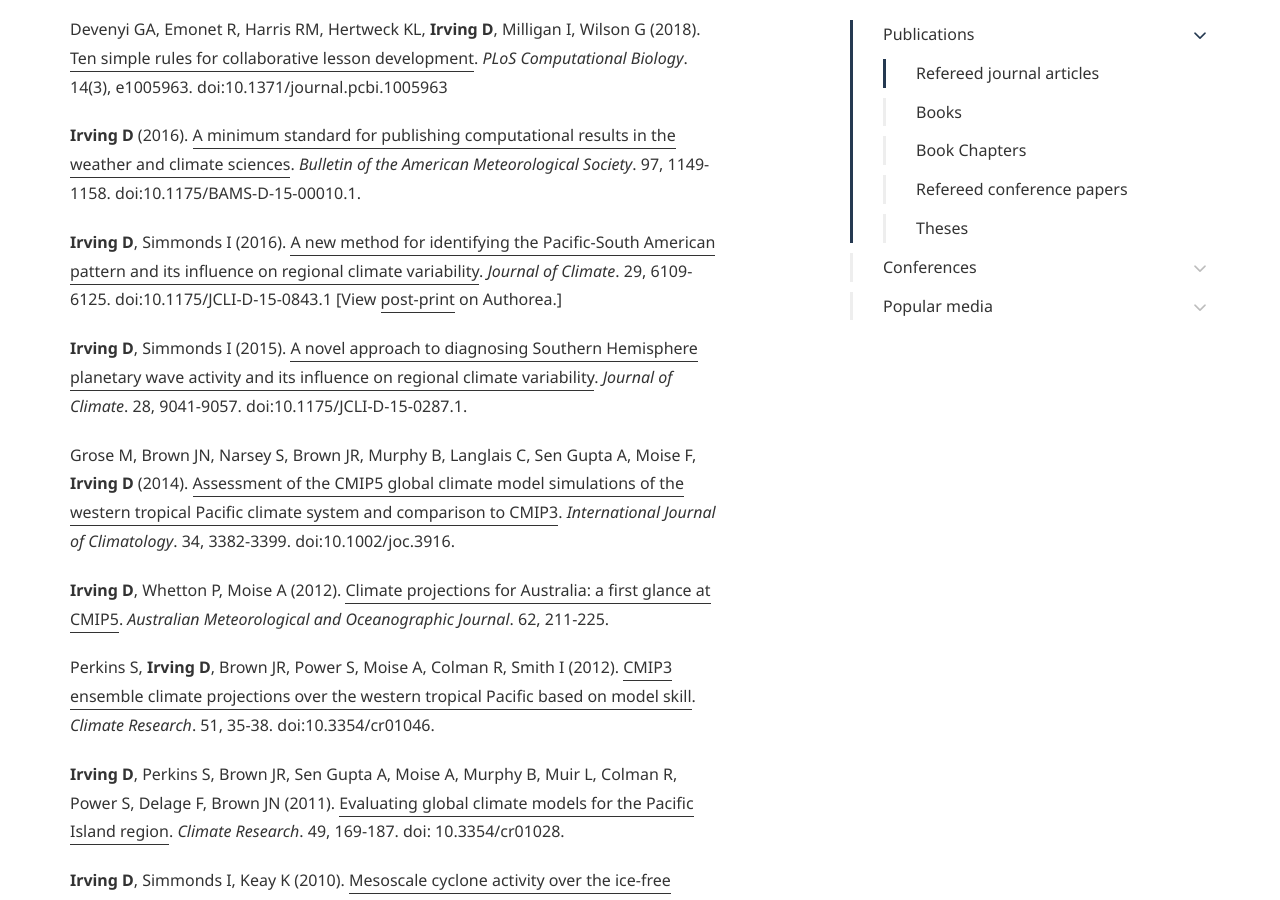
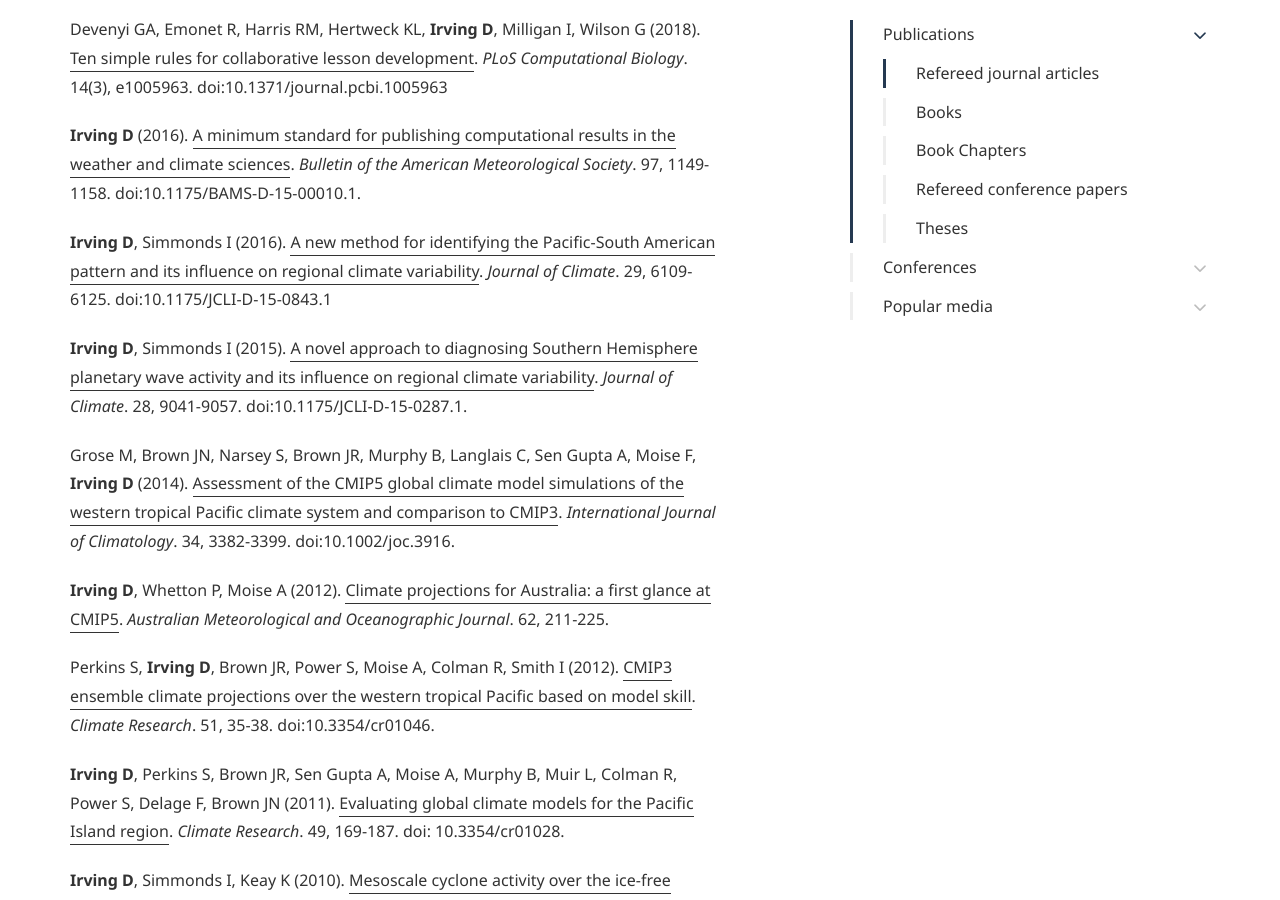
Before and after one commit to DamienIrving/damienirving.github.io, a Jekyll site: the page built from publications.md, in a window 1280 px wide and 900 px high, scrolled down 1118 px. Built offline with Jekyll 4.4.1, drawn with Linux system fonts in a browser that asks for light colours; some web fonts are replaced.

Commit message:
Update publications.md

```diff
--- a/publications.md
+++ b/publications.md
@@ -38,7 +38,7 @@ Devenyi GA, Emonet R, Harris RM, Hertweck KL, **Irving D**, Milligan I, Wilson G
 
 **Irving D** (2016). [A minimum standard for publishing computational results in the weather and climate sciences](http://journals.ametsoc.org/doi/abs/10.1175/BAMS-D-15-00010.1). *Bulletin of the American Meteorological Society*. 97, 1149-1158. doi:10.1175/BAMS-D-15-00010.1.
 
-**Irving D**, Simmonds I (2016). [A new method for identifying the Pacific-South American pattern and its influence on regional climate variability](http://journals.ametsoc.org/doi/abs/10.1175/JCLI-D-15-0843.1). *Journal of Climate*. 29, 6109-6125. doi:10.1175/JCLI-D-15-0843.1 [View [post-print](https://www.authorea.com/users/5641/articles/19382/_show_article) on Authorea.]
+**Irving D**, Simmonds I (2016). [A new method for identifying the Pacific-South American pattern and its influence on regional climate variability](http://journals.ametsoc.org/doi/abs/10.1175/JCLI-D-15-0843.1). *Journal of Climate*. 29, 6109-6125. doi:10.1175/JCLI-D-15-0843.1
 
 **Irving D**, Simmonds I (2015). [A novel approach to diagnosing Southern Hemisphere planetary wave activity and its influence on regional climate variability](http://journals.ametsoc.org/doi/abs/10.1175/JCLI-D-15-0287.1). *Journal of Climate*. 28, 9041-9057. doi:10.1175/JCLI-D-15-0287.1.
 
```
